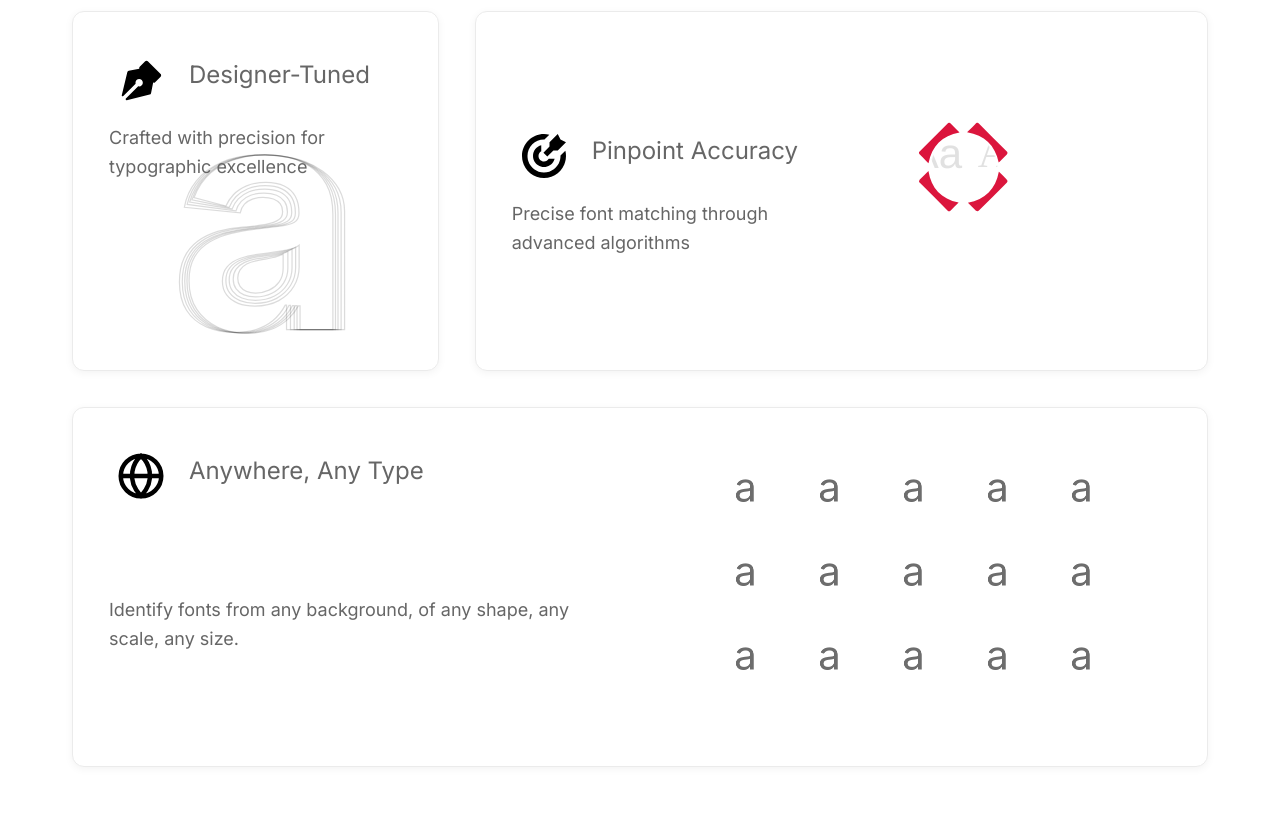
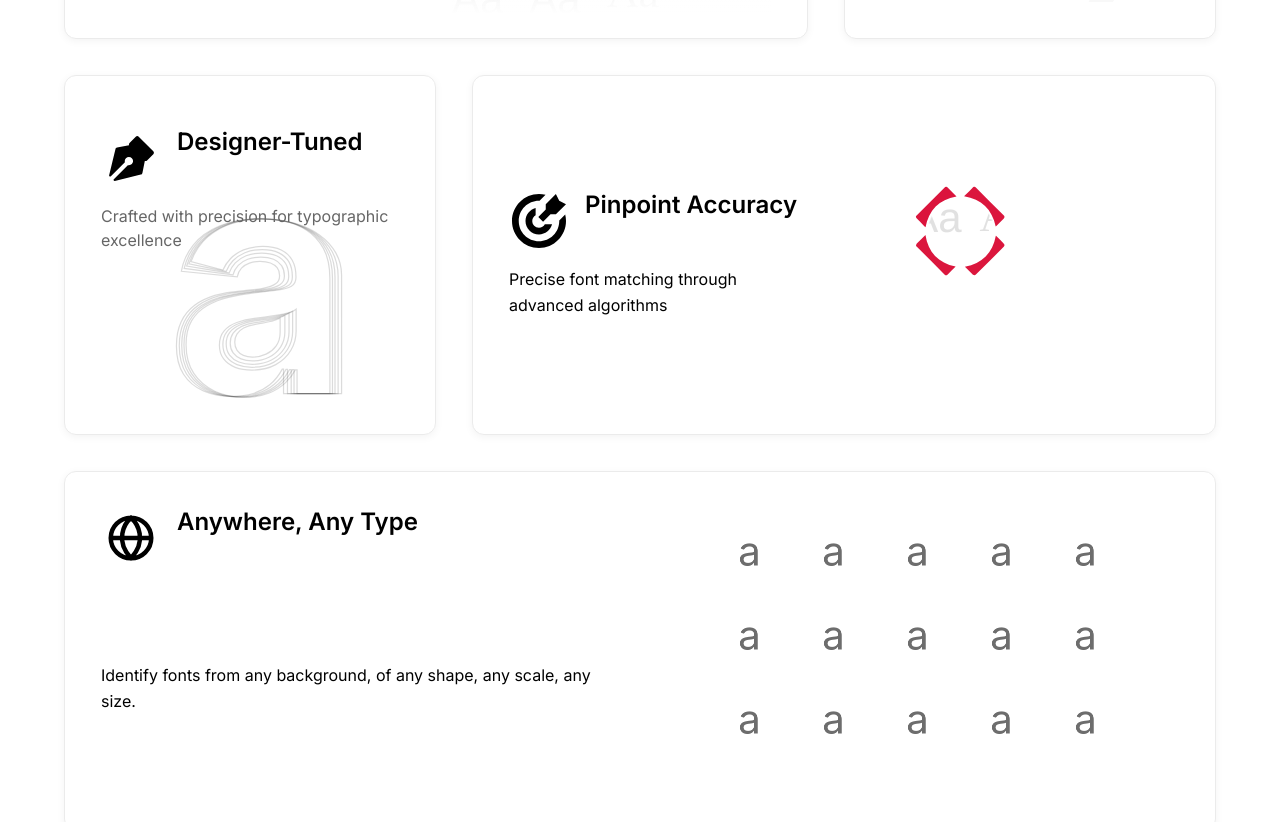
Before and after one commit to ajamous1/my-type.ai, a Next.js app: page / in a window 1280 px wide. Shown: the part 1600-2422 px from the top of the page. Built offline with nearby package versions, Linux system fonts and the light colour scheme.

Commit message:
more progress

```diff
--- a/src/components/landing-page/LandingPage.tsx
+++ b/src/components/landing-page/LandingPage.tsx
@@ -87,6 +87,10 @@ export default function LandingPage() {
             <h2>By designers, for designers.</h2>
             <h3>Find the font you&#39;re looking in the click of a button.</h3>
 
+
+          </div>
+
+          <div className = {styles.bentoSection}>
             <BentoGrid />
           </div>
 
--- a/src/components/landing-page/assets/grid/DesignerTuned.tsx
+++ b/src/components/landing-page/assets/grid/DesignerTuned.tsx
@@ -84,8 +84,8 @@ export default function DesignerTunedCard({
               <Image
                               src="/assets/icons/pen.svg"
                               alt="Pen Icon"
-                              width={44}
-                              height={44}
+                              width={50}
+                              height={50}
               />
 
             </div>
--- a/src/components/landing-page/assets/grid/LightningBoltCard.tsx
+++ b/src/components/landing-page/assets/grid/LightningBoltCard.tsx
@@ -52,8 +52,8 @@ export default function LightningBoltCard({ title, description, size = 'default'
               <Image
                 src="/assets/icons/lightningbolt.svg"
                 alt="Lightning Bolt Icon"
-                width={74}
-                height={74}
+                width={90}
+                height={90}
               />
             </div>
             <h3 className={styles.title}>{title}</h3>
--- a/src/components/landing-page/assets/grid/PinpointAccuracyCard.tsx
+++ b/src/components/landing-page/assets/grid/PinpointAccuracyCard.tsx
@@ -303,8 +303,8 @@ const path = [
               <Image
                 src="/assets/icons/target.svg"
                 alt="Target Icon"
-                width={44}
-                height={44}
+                width={54}
+                height={54}
               />
               </div>
               <h3 className={styles.title}>{title}</h3>
--- a/src/styles/BentoGrid.module.css
+++ b/src/styles/BentoGrid.module.css
@@ -1,12 +1,10 @@
-/* BentoGrid.module.css */
-
 /* === CORE LAYOUT AND STRUCTURE === */
 .bentoSection {
   width: 100%;
   max-width: 1800px;
   margin: 0 auto;
   user-select: none;
-  color: black;
+  color: black ;
 }
 
 .bentoCard {
@@ -27,38 +25,51 @@
 
 .cardHeader {
   display: flex;
-  align-items: flex-start; /* Changed from center to flex-start for top alignment */
   margin-bottom: 16px;
-  height: 60px;
+  align-items: flex-start; /* Top alignment for overall layout */
 }
 
 .thumbnail {
-  width: 64px;
-  height: 64px;
+  width: 60px;
+  height: 60px;
   margin-right: 16px;
   display: flex;
+  align-items: center; /* Centers the icon vertically */
+  justify-content: center;
+  flex-shrink: 0;
+}
+
+.titleContentWrapper {
+  display: flex;
+  flex-direction: column;
   align-items: center;
-  justify-content: center;
-  font-weight: bold;
-  font-size: 24px;
 }
 
 .title {
   font-size: clamp(20px, 2vw, 24px);
-  font-weight: 500;
+  font-weight: 600;
   font-family: 'Inter', sans-serif;
   margin: 0;
-  color: black; /* Explicitly set to black */
+  line-height: 1.2;
+  color: black;
 }
 
-.bentoCard p,
 .description {
-  font-size: clamp(15px, 1.5vw, 18px);
+  font-size: 16px;
   color: #666;
   font-family: 'Inter', sans-serif;
-  margin: 0;
+  margin: 8px 0 0 0; /* Add top margin to create spacing from title */
+  line-height: 1.5;
 }
 
+.cardContent {
+  flex: 1;
+  margin-top: 16px;
+  position: relative;
+  z-index: 2;
+}
+
+/* === GRID STRUCTURE === */
 .desktopGrid,
 .tabletGrid,
 .mobileGrid {
@@ -100,16 +111,13 @@
   height: 360px;
 }
 
-.large {
-  min-height: 360px;
-}
-
-.small {
+.large,
+.small,
+.full {
   min-height: 360px;
 }
 
 .full {
-  min-height: 360px;
   width: 100%;
 }
 
@@ -118,19 +126,12 @@
 }
 
 /* === RESPONSIVE STYLES === */
-/* Desktop (default above) */
-
-/* Tablet */
 @media (max-width: 1023px) {
   .twoCol {
     grid-template-columns: 1fr 1fr;
   }
 
-  .tabletGrid .large {
-    grid-column: 1 / -1;
-    width: 100%;
-  }
-
+  .tabletGrid .large,
   .tabletGrid .full {
     grid-column: 1 / -1;
     width: 100%;
@@ -138,48 +139,14 @@
 
   .tabletGrid .bentoCard {
     padding: 24px;
-    max-width: 100%;
-    overflow: hidden;
-    /* Disable hover interactions on tablet */
-    pointer-events: none;
-    transition: none;
-  }
-
-  .tabletGrid .title {
-    font-size: 22px;
-    color: black;
-  }
-
-  .tabletGrid .description {
-    font-size: 16px;
-  }
-
-  /* Scale down visual components */
-  .tabletGrid .fontGridStatic,
-  .tabletGrid .airbnbLetterGrid {
-    grid-template-columns: repeat(3, 1fr) !important;
-    grid-template-rows: repeat(3, 1fr) !important;
-    gap: 0.5rem;
-  }
-
-  /* Scale down all animation containers */
-  .tabletGrid .fallingTextContainer,
-  .tabletGrid .strokeZapWrapper,
-  .tabletGrid .pinpointContainer,
-  .tabletGrid .letterBackground {
-    transform: scale(0.9);
-    transform-origin: center;
-    overflow: hidden;
   }
 }
 
-/* === MOBILE STYLES === */
 @media (max-width: 639px) {
   .mobileGrid {
     gap: 16px;
   }
 
-  /* Bento card styles for mobile */
   .mobileGrid .bentoCard {
     width: 100%;
     padding: 16px;
@@ -191,54 +158,36 @@
     height: auto;
   }
 
-  /* Content layout */
-  .mobileCardContent {
+
+  .textWrapper {
     display: flex;
-    align-items: flex-start;
-    width: 100%;
+    flex-direction: column;
+    justify-content: flex-start; /* Align text block to top */
   }
 
-  /* Icon container */
-  .mobileIconContainer {
-    flex-shrink: 0;
-    width: 42px;
-    height: 42px;
-    background-color: #f0f0f0;
-    border-radius: 6px;
-    margin-right: 16px;
-    display: flex;
-    align-items: center;
-    justify-content: center;
-    font-size: 20px;
+
+ .cardHeader {
+  display: flex;
+  align-items: center; /* Center icon vertically with title */
+  gap: 16px;
+  margin-bottom: 8px;
+}
+
+
+  .thumbnail {
+    width: 36px;
+    height: 36px;
+    margin-right: 12px;
   }
 
-  /* Text content container */
-  .mobileTextContent {
-    flex-grow: 1;
-    display: flex;
-    flex-direction: column;
+  .title {
+    font-size: 18px;
   }
 
-  /* Title styles */
-  .mobileTitle {
-    font-size: 18px;
-    font-weight: 500;
-    color: #000000;
-    margin: 0 0 6px 0;
-    line-height: 1.3;
-    font-family: 'Inter', sans-serif;
+  .description {
+    font-size: 14px;
   }
 
-  /* Description styles */
-  .mobileDescription {
-    font-size: 14px;
-    color: #666;
-    margin: 0;
-    line-height: 1.5;
-    font-family: 'Inter', sans-serif;
-  }
-
-  /* Hide the complex animations and components */
   .mobileGrid .fallingTextContainer,
   .mobileGrid .strokeZapWrapper,
   .mobileGrid .pinpointContainer,
@@ -246,17 +195,17 @@
   .mobileGrid .crosshair,
   .mobileGrid .airbnbLetterGrid,
   .mobileGrid .cardContentRow {
-    display: none !important;
+    display: none ;
   }
 }
 
-/* === ANIMATIONS AND INTERACTIONS === */
-
+/* === LAYOUT & ANIMATIONS === */
 .cardContentRow {
   display: flex;
   flex-direction: row;
   gap: 2rem;
   height: 100%;
+  position: relative;
 }
 
 .leftColumn {
@@ -267,7 +216,20 @@
   justify-content: center;
 }
 
-/* Falling Text Animation */
+.rightColumn {
+  flex: 1;
+  position: relative;
+  cursor: crosshair;
+}
+
+.gridAligner {
+  position: absolute;
+  top: 50%;
+  left: 50%;
+  transform: translate(-50%, -75%);
+  pointer-events: none;
+}
+
 .fallingTextContainer {
   position: relative;
   overflow: hidden;
@@ -337,7 +299,7 @@
   background: linear-gradient(to top, white 0%, rgba(255, 255, 255, 0) 100%);
 }
 
-/* Lightning Bolt Animation */
+/* === LIGHTNING BOLT === */
 .clippedCard {
   position: relative;
   width: 100%;
@@ -414,7 +376,7 @@
   to { filter: drop-shadow(0 0 20px #DC143C); opacity: 0.15; }
 }
 
-/* Pinpoint Container & Crosshair */
+/* === PINPOINT ACCURACY === */
 .pinpointContainer {
   position: relative;
   display: flex;
@@ -429,6 +391,12 @@
   -webkit-mask-image: radial-gradient(circle 34px at var(--mask-x, 50%) var(--mask-y, 50%), white 95%, transparent 100%);
   mask-repeat: no-repeat;
   -webkit-mask-repeat: no-repeat;
+}
+
+@media (pointer: fine) {
+  .pinpointContainer {
+    --crosshair-margin: 10px;
+  }
 }
 
 .fontGridStatic {
@@ -455,27 +423,7 @@
   z-index: 5;
 }
 
-@media (pointer: fine) {
-  .pinpointContainer {
-    --crosshair-margin: 10px;
-  }
-}
-
-.rightColumn {
-  flex: 1;
-  position: relative;
-  cursor: crosshair;
-}
-
-.gridAligner {
-  position: absolute;
-  top: 50%;
-  left: 50%;
-  transform: translate(-50%, -75%);
-  pointer-events: none;
-}
-
-/* AnyType Grid */
+/* === ANYWHERE ANY TYPE === */
 .airbnbLetterGrid {
   display: grid;
   grid-template-columns: repeat(5, 48px);
@@ -510,12 +458,7 @@
   backface-visibility: hidden;
 }
 
-.cardContent {
-  position: relative;
-  z-index: 2;
-}
-
-/* SVG Letter Background */
+/* === DESIGNER-TUNED SVG === */
 .letterBackground {
   position: absolute;
   width: 240px;
@@ -545,7 +488,7 @@
   stroke-width: 3.5px;
 }
 
-/* Disable all animations on touch devices */
+/* === DISABLE ANIMATION ON TOUCH === */
 @media (hover: none) {
   .bentoCard {
     pointer-events: none;
@@ -557,20 +500,20 @@
   }
 
   .column {
-    animation-play-state: paused !important;
+    animation-play-state: paused ;
   }
 
   .fallingTextContainer:hover .fallingText,
   .bentoCard:hover .redZap,
   .bentoCard:hover .grayBolt,
   .svgPath:hover {
-    animation: none !important;
-    transition: none !important;
-    filter: none !important;
-    stroke: #000 !important;
-    stroke-opacity: 0.14 !important;
-    stroke-width: initial !important;
-    color: rgba(51, 51, 51, 0.15) !important;
-    background: none !important;
+    animation: none ;
+    transition: none ;
+    filter: none ;
+    stroke: #000 ;
+    stroke-opacity: 0.14 ;
+    stroke-width: initial ;
+    color: rgba(51, 51, 51, 0.15) ;
+    background: none ;
   }
 }
--- a/src/styles/LandingPage.module.css
+++ b/src/styles/LandingPage.module.css
@@ -105,7 +105,13 @@
     margin-top: 4rem;
   }
 
+  .bentoSection{
+    width: 100%;
+    max-width: 1152px;
+  }
+
   .sideContent {
+
     margin: 4rem 0;
     padding: 0 2rem;
     width: 100%;
@@ -127,6 +133,7 @@
     margin-top: 0.5rem;
     font-family: 'Inter', sans-serif;
     color: #666;
+
     line-height: 1.6;
     max-width: 700px;
     margin-bottom: 3rem;
```
Also changed, not shown: src/components/landing-page/assets/grid/BentoGrid.tsx (+23 -87 lines).
